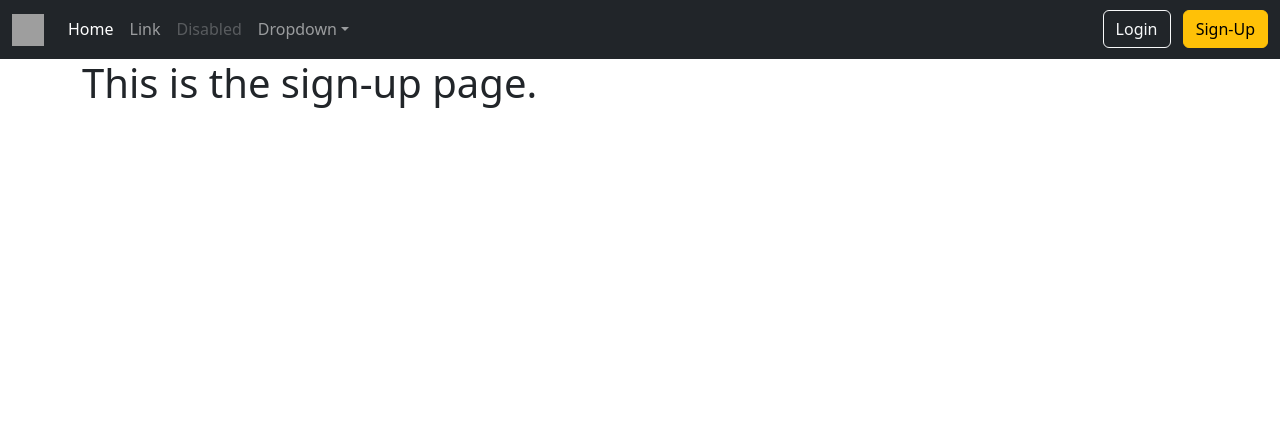
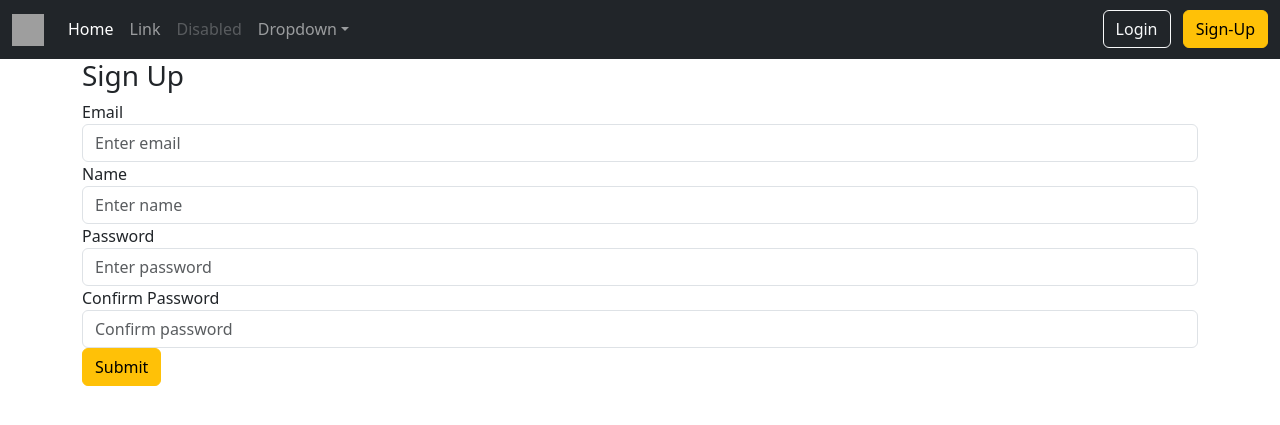
Before and after one commit to kaayran/go-film, a Flask app: page /signup in a window 1280 px wide. Shown: the top 425 px of the page. Run offline with Flask 2, Linux system fonts and the light colour scheme; some libraries are stand-ins or nearby versions; grey boxes are pictures that could not be loaded.

Commit message:
create sign-up form, add flash msgs to base template

```diff
--- a/website/auth.py
+++ b/website/auth.py
@@ -1,9 +1,9 @@
-from flask import Blueprint, render_template
+from flask import Blueprint, render_template, request, flash
 
 auth = Blueprint('auth', __name__)
 
 
-@auth.route('/login')
+@auth.route('/login', methods=['GET', 'POST'])
 def login():
     return render_template('login.html')
 
@@ -13,6 +13,18 @@ def logout():
     return render_template('logout.html')
 
 
-@auth.route('/signup')
+@auth.route('/signup', methods=['GET', 'POST'])
 def signup():
+    if request.method == 'POST':
+        email = request.form.get('email')
+        name = request.form.get('name')
+        password = request.form.get('password')
+        repeat_password = request.form.get('repeatPassword')
+
+        if password != repeat_password:
+            flash('Passwords not the same.', category='error')
+            pass
+        else:
+            flash('Successful registration of a new user.', category='success')
+
     return render_template('sign_up.html')
--- a/website/templates/base.html
+++ b/website/templates/base.html
@@ -4,11 +4,11 @@
     <meta charset="utf-8"/>
     <meta name="viewport" content="width=device-width, initial scale=1"/>
     <link href="{{ url_for('static', filename='css/bootstrap.min.css') }}" rel="stylesheet">
+    <link rel="icon" type="image/x-icon" href="{{ url_for('static', filename='images/logo.png') }}">
     <title>{% block title %} {% endblock %}</title>
 </head>
 
 <body>
-
 
 <nav class="navbar navbar-expand-xl navbar-dark bg-dark" aria-label="Sixth navbar example">
     <div class="container-fluid">
@@ -48,6 +48,24 @@
     </div>
 </nav>
 
+{% with messages = get_flashed_messages(with_categories=true) %}
+    {% if messages %}
+        {% for category, message in messages %}
+            {% if category == 'error' %}
+                <div class="alert alert-warning alert-dismissible fade show" role="alert">
+                    {{ message }}
+                    <button type="button" class="btn-close" data-bs-dismiss="alert" aria-label="Close"></button>
+                </div>
+            {% else %}
+                <div class="alert alert-success alert-dismissible fade show" role="alert">
+                    {{ message }}
+                    <button type="button" class="btn-close" data-bs-dismiss="alert" aria-label="Close"></button>
+                </div>
+            {% endif %}
+        {% endfor %}
+    {% endif %}
+{% endwith %}
+
 <div class="container">
     {% block content %}
     {% endblock %}
--- a/website/templates/home.html
+++ b/website/templates/home.html
@@ -1,4 +1,4 @@
-{% extends "base.html" %} {% block title %} Changed {% endblock %}
+{% extends "base.html" %} {% block title %} Home {% endblock %}
 
 {% block content %}
     <h1>This is the home page.</h1>
--- a/website/templates/sign_up.html
+++ b/website/templates/sign_up.html
@@ -1,5 +1,48 @@
 {% extends 'base.html' %} {% block title %} Sign-Up {% endblock %}
 
 {% block content %}
-    <h1>This is the sign-up page.</h1>
+    <form method="POST">
+        <h3>Sign Up</h3>
+        <div class="form-group">
+            <label for="email">Email</label>
+            <input
+                    type="email"
+                    class="form-control"
+                    id="email"
+                    name="email"
+                    placeholder="Enter email"
+            />
+        </div>
+        <div class="form-group">
+            <label for="name">Name</label>
+            <input
+                    type="text"
+                    class="form-control"
+                    id="name"
+                    name="name"
+                    placeholder="Enter name"
+            />
+        </div>
+        <div class="form-group">
+            <label for="password">Password</label>
+            <input
+                    type="password"
+                    class="form-control"
+                    id="password"
+                    name="password"
+                    placeholder="Enter password"
+            />
+        </div>
+        <div class="form-group">
+            <label for="repeatPassword">Confirm Password</label>
+            <input
+                    type="password"
+                    class="form-control"
+                    id="repeatPassword"
+                    name="repeatPassword"
+                    placeholder="Confirm password"
+            />
+        </div>
+        <button type="submit" class="btn btn-warning">Submit</button>
+    </form>
 {% endblock %}
```
Also changed, not shown: website/templates/login.html (+24 -1 lines).
